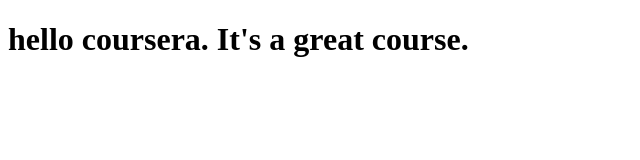
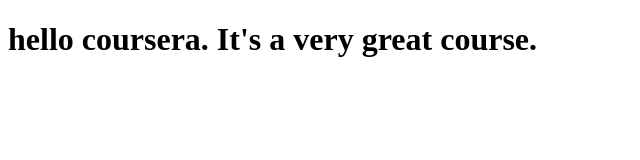
Before and after one commit to NanXiangPU/coursera-test, a plain HTML site: page site/index.html in a window 1280 px wide. Shown: the whole page, without its empty margins (0-640 px from the left). Drawn offline with Linux system fonts and the light colour scheme.

Commit message:
small changes

```diff
--- a/site/index.html
+++ b/site/index.html
@@ -4,6 +4,6 @@
 	<title>Hello coursera!</title>
 </head>
 <body>
-<h1>hello coursera. It's a great course.</h1>
+<h1>hello coursera. It's a very great course.</h1>
 </body>
 </html>
```
